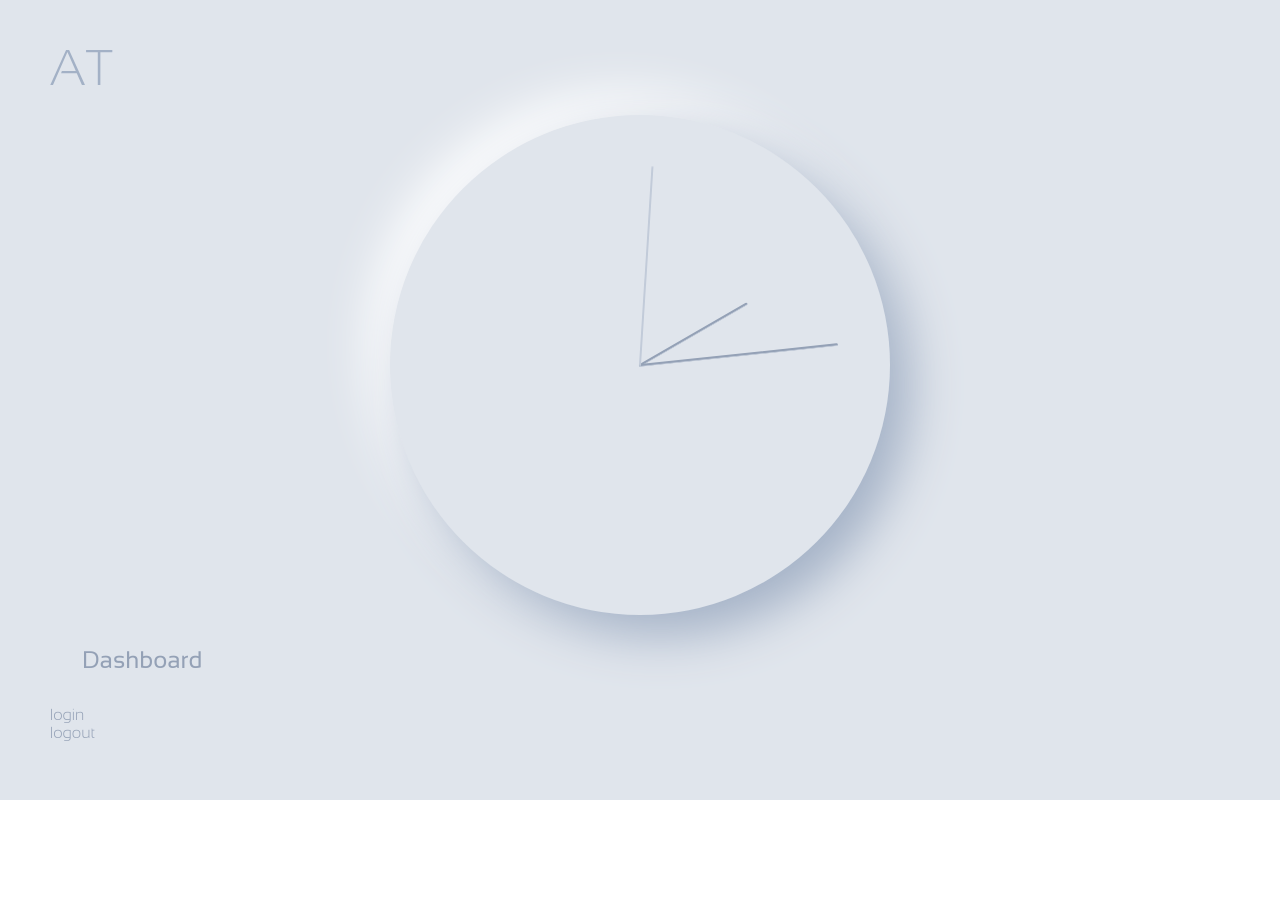
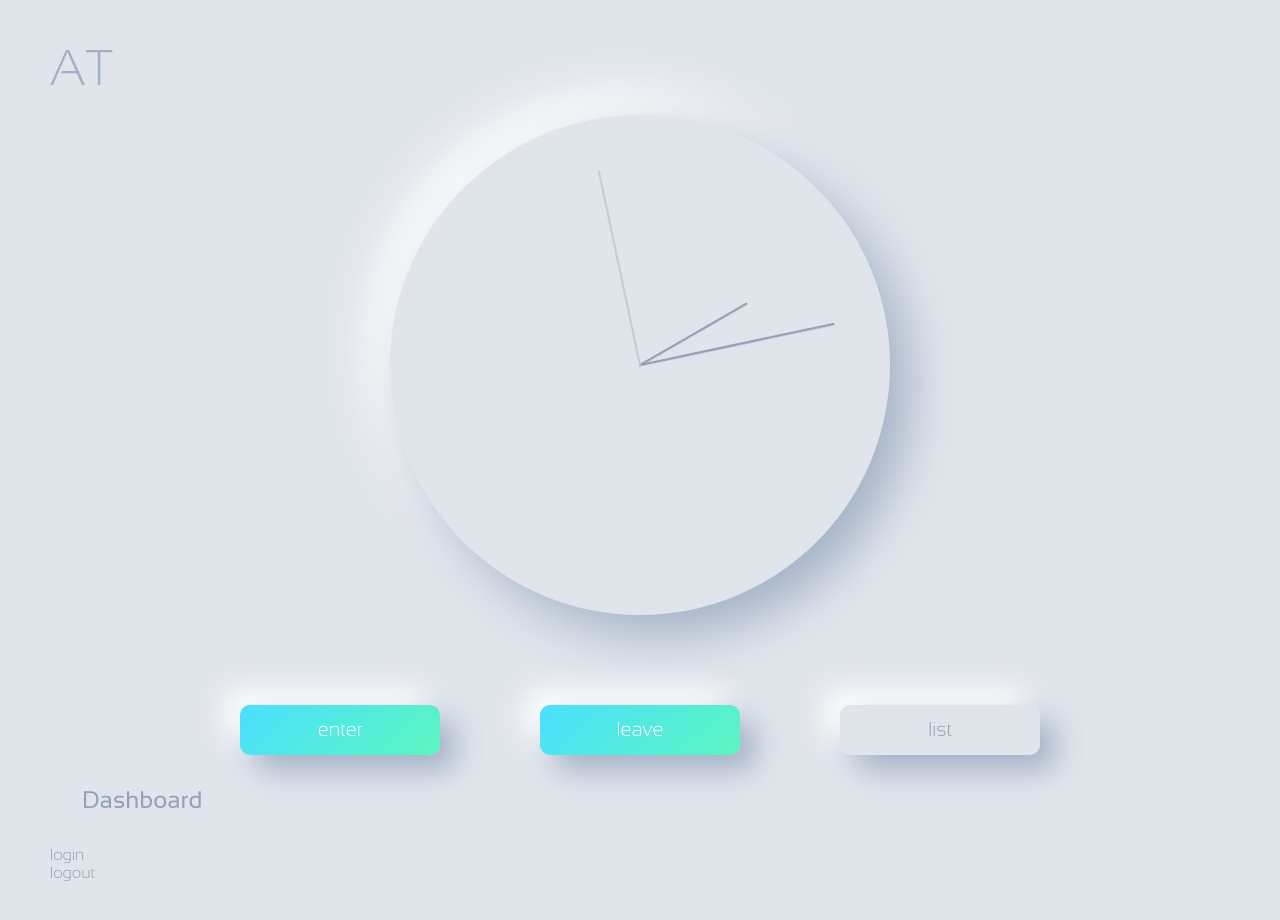
Before and after one commit to AkifumiSato/at-front, a React app: page /dashboard in a window 1280 px wide. Shown: the top 920 px of the page. Before the commit the page ends 800 px from the top, so only its background shows below. Built offline with nearby package versions, Linux system fonts and the light colour scheme; no server answers; sample sign-in values are in the browser's storage.

Commit message:
add gradation button

```diff
--- a/src/components/atoms/Button.tsx
+++ b/src/components/atoms/Button.tsx
@@ -4,7 +4,17 @@ import { css, jsx } from '@emotion/core'
 import { Link } from 'react-router-dom'
 import { color } from '../../stylesheets/color'
 
-const buttonStyle = css`
+const strongStyle = css`
+  background: linear-gradient(
+    -45deg,
+    ${color.green['100']},
+    ${color.green['300']}
+  );
+  color: ${color.white};
+`
+
+const buttonStyle = ({ strong }: { strong: boolean }) => css`
+  ${strong ? strongStyle : ''};
   display: block;
   box-shadow: ${color.blue['300']} 15px 15px 30px,
     ${color.white} -15px -15px 30px;
@@ -57,6 +67,7 @@ type Props = {
   onClick?: (e: React.MouseEvent<HTMLButtonElement>) => void
   width?: string
   icon?: string
+  strong?: boolean
 }
 
 const Button: React.FC<Props> = ({
@@ -64,6 +75,7 @@ const Button: React.FC<Props> = ({
   onClick = () => true,
   width = 'auto',
   icon,
+  strong = false,
   children,
 }) => {
   if (to) {
@@ -71,7 +83,7 @@ const Button: React.FC<Props> = ({
       <Link
         to={to}
         css={css`
-          ${buttonStyle};
+          ${buttonStyle({ strong })};
           width: ${width};
           ${iconStyle(icon)};
         `}
@@ -83,7 +95,7 @@ const Button: React.FC<Props> = ({
   return (
     <button
       css={css`
-        ${buttonStyle};
+        ${buttonStyle({ strong })};
         width: ${width};
         ${iconStyle(icon)};
       `}
--- a/src/components/templates/Dashboard.tsx
+++ b/src/components/templates/Dashboard.tsx
@@ -3,6 +3,7 @@ import * as React from 'react'
 import { css, jsx } from '@emotion/core'
 import { Link } from 'react-router-dom'
 import url from '../../config/url'
+import Button from '../atoms/Button'
 import Clock from '../atoms/Clock'
 import Layout from '../organisms/Layout'
 
@@ -23,6 +24,25 @@ const Dashboard: React.FC<Props> = ({ onLogoutClick }) => (
     </div>
     <div
       css={css`
+        display: flex;
+        justify-content: center;
+      `}
+    >
+      <div
+        css={css`
+          margin-top: 90px;
+          display: grid;
+          grid-template-columns: repeat(3, 200px);
+          grid-column-gap: 100px;
+        `}
+      >
+        <Button strong={true}>enter</Button>
+        <Button strong={true}>leave</Button>
+        <Button>list</Button>
+      </div>
+    </div>
+    <div
+      css={css`
         padding: 32px;
         font-size: 24px;
         font-weight: bold;
--- a/src/stylesheets/color.ts
+++ b/src/stylesheets/color.ts
@@ -6,4 +6,8 @@ export const color = {
     300: '#A3B1C6',
     400: '#94A1B6',
   },
+  green: {
+    100: '#5CF6BF',
+    300: '#4BDFFF',
+  },
 }
```
